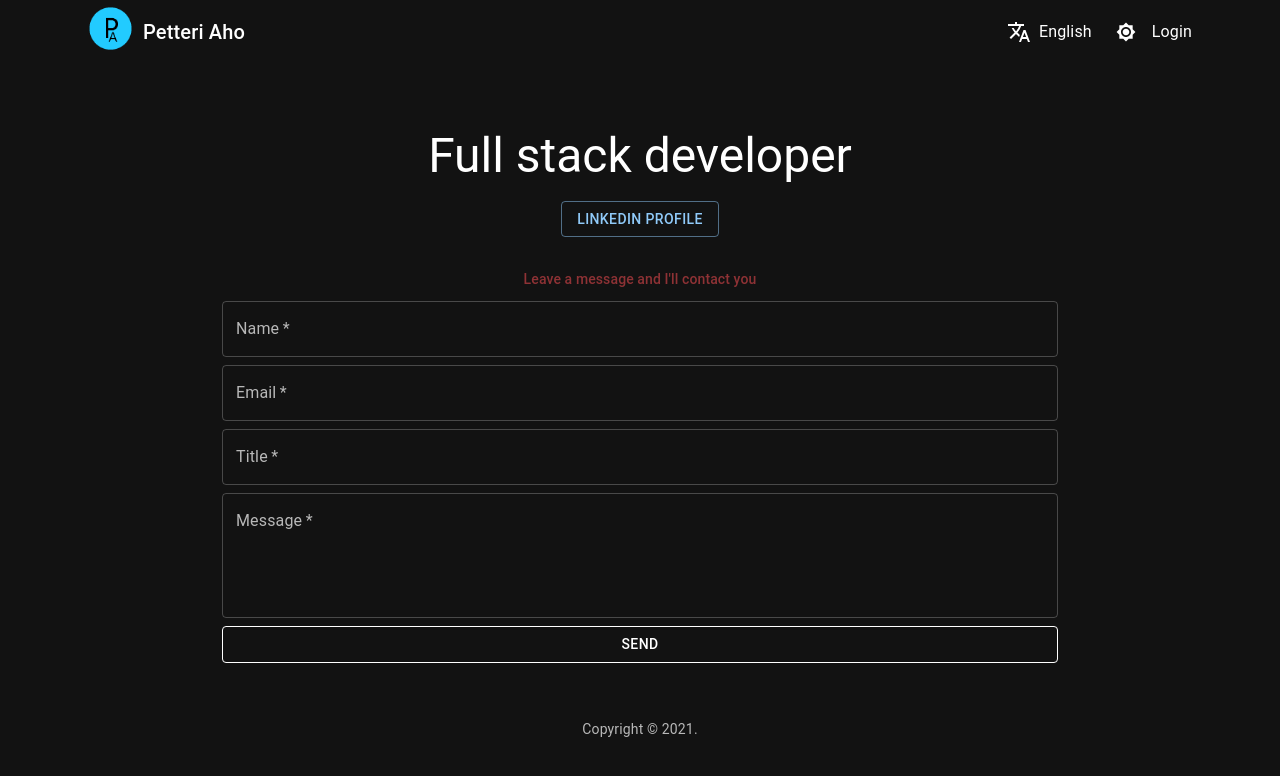
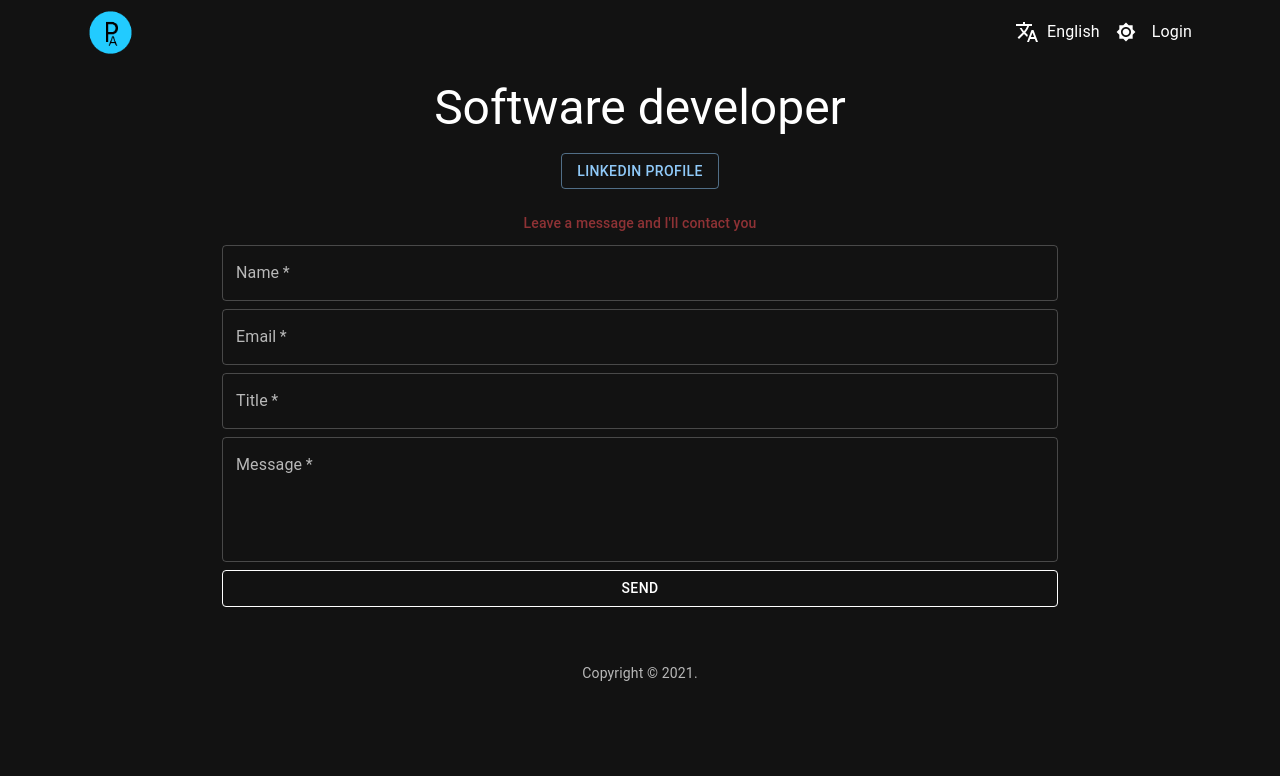
Before and after one commit to tlcada/my-website, a React (Create React App) app: page / in a window 1280 px wide. Shown: the top 776 px of the page. Built offline with nearby package versions, Linux system fonts and the light colour scheme.

Commit message:
Change styles and translations

```diff
--- a/src/app/components/Header/Header.tsx
+++ b/src/app/components/Header/Header.tsx
@@ -19,12 +19,11 @@ export default function Header(props: PropsType) {
         <Box sx={{ flexGrow: 1 }}>
             <AppBar color="transparent" sx={{ boxShadow: "none" }} position="static">
                 <Toolbar>
-                    <Link to={ RoutesName.default }>
-                        <img aria-hidden="true" style={{ width: 45, marginRight: 10 }} alt="" src={ logo } />
-                    </Link>
-                    <Typography variant="h6" color="primary" component="div" sx={{ flexGrow: 1 }}>
-                        <Link to={ RoutesName.default }>Petteri Aho</Link>
-                    </Typography>
+                    <Box sx={{ flexGrow: 1, pt: 1 }}>
+                        <Link to={ RoutesName.default }>
+                            <img aria-hidden="true" style={{ width: 45, marginRight: 10 }} alt="" src={ logo } />
+                        </Link>
+                    </Box>
                     <LanguageSelector />
                     <ThemeSelect themeSelector={ props.themeSelector }  />
                     <Link to={ RoutesName.login }>{ t("header.login") }</Link>
@@ -46,7 +45,7 @@ function LanguageSelector(): React.ReactElement {
     return (
         <IconButton onClick={ () => changeLanguage() } aria-label={ t("header.language.ariaLabel") } color="inherit">
             <Translate />
-            <Typography sx={{ marginLeft: 1, marginRight: 1 }} color="inherit" component="div">
+            <Typography sx={{ marginLeft: 1 }} color="inherit" component="div">
                 { t("header.language.selectedLanguage") }
             </Typography>
         </IconButton>
--- a/src/app/components/Welcome/Collector.tsx
+++ b/src/app/components/Welcome/Collector.tsx
@@ -1,11 +1,11 @@
-import Illustration from "./Illustration";
+import Presentation from "./Presentation";
 import React from "react";
 import Contact from "./Contact";
 
 export default function Collector(): React.ReactElement {
     return(
         <main>
-            <Illustration />
+            <Presentation />
             <Contact />
         </main>
     );
--- a/src/app/components/Welcome/Contact.tsx
+++ b/src/app/components/Welcome/Contact.tsx
@@ -30,7 +30,7 @@ export default function Contact(): React.ReactElement {
     });
 
     return (
-        <Box sx={{ pt: 4 }}>
+        <Box sx={{ pt: 3 }}>
             <Container maxWidth="md">
                 <Typography align="center" style={{ color: "#8E3235" }} component="div" variant="subtitle2">
                     { t("welcome.contact.subtitle") }
--- a/src/app/components/Welcome/Illustration.tsx
+++ b/src/app/components/Welcome/Presentation.tsx
@@ -4,11 +4,11 @@ import ReactGA from "react-ga";
 import config from "../../../config/config";
 import { useTranslation } from "react-i18next";
 
-export default function Illustration(): React.ReactElement {
+export default function Presentation(): React.ReactElement {
     const { t } = useTranslation();
 
     return (
-        <Box sx={{ pt: 8 }}>
+        <Box sx={{ pt: 2 }}>
             <Container maxWidth="sm">
                 <Typography
                     component="h1"
@@ -17,11 +17,11 @@ export default function Illustration(): React.ReactElement {
                     color="text.primary"
                     gutterBottom
                 >
-                    { t("welcome.illustration.title") }
+                    { t("welcome.presentation.title") }
                 </Typography>
                 <Stack direction="row" spacing={ 2 } justifyContent="center">
                     <ReactGA.OutboundLink eventLabel="Clicked go to Guard Service button" to={ config.linkedIn.url } target="_blank">
-                        <Button variant="outlined">{ t("welcome.illustration.linkedIn") }</Button>
+                        <Button variant="outlined">{ t("welcome.presentation.linkedIn") }</Button>
                     </ReactGA.OutboundLink>
                 </Stack>
             </Container>
--- a/src/assets/locales/en/common.json
+++ b/src/assets/locales/en/common.json
@@ -7,8 +7,8 @@
     }
   },
   "welcome": {
-    "illustration": {
-      "title": "Full stack developer",
+    "presentation": {
+      "title": "Software developer",
       "linkedIn": "LinkedIn Profile"
     },
     "contact": {
--- a/src/assets/locales/fi/common.json
+++ b/src/assets/locales/fi/common.json
@@ -7,8 +7,8 @@
     }
   },
   "welcome": {
-    "illustration": {
-      "title": "Full stack developer",
+    "presentation": {
+      "title": "Software developer",
       "linkedIn": "LinkedIn-profiili"
     },
     "contact": {
```
